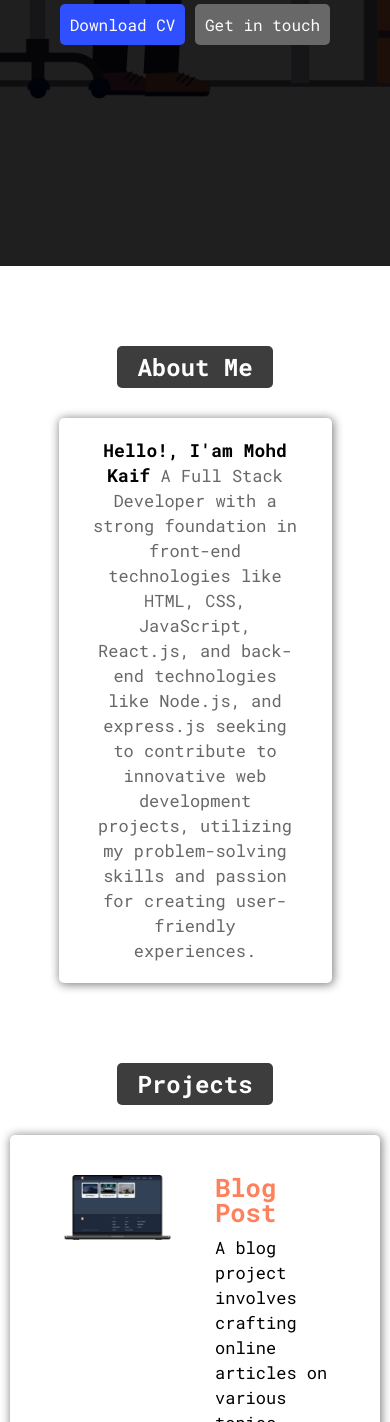
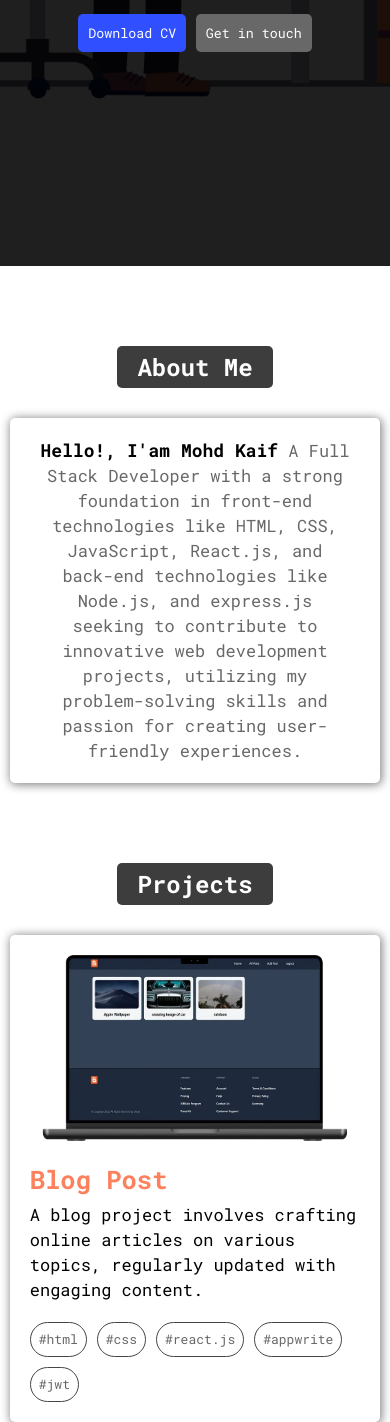
Before and after one commit to mohdkaif1729/my-portfolio, a plain HTML site: page index.html in a window 390 px wide. Shown: the part 578-2000 px from the top of the page. Drawn offline with Linux system fonts and the light colour scheme.

Commit message:
add reponsiveness for all devices

```diff
--- a/index.html
+++ b/index.html
@@ -29,8 +29,12 @@
                 </div>
             </div>
             <div class="btn-group">
-                <a href="https://drive.google.com/file/d/19WW8C77GNg4ffsznbLmbc_oBd7dygTws/view" class="download" target="_blank">Download CV</a>
-                <a href="#contact-us-bookmark" class="get-in-touch">Get in touch</a>
+                <a href="https://drive.google.com/file/d/19WW8C77GNg4ffsznbLmbc_oBd7dygTws/view"  target="_blank">
+                    <button class="download">Download CV</button>
+                </a>
+                <a href="#contact-us-bookmark" >
+                    <button class="get-in-touch">Get in touch</button>
+                </a>
             </div>
         </div>
 
--- a/style.css
+++ b/style.css
@@ -46,6 +46,7 @@ header{
     display: flex;
     align-items: center;
     flex-direction: column;
+    row-gap: 20px;
 }
 
 .about-profile img{
@@ -56,7 +57,6 @@ header{
 
 
 .profile-details{
-    margin-top: 20px;
     color: #ffffff;
     text-align: center;
 }
@@ -87,16 +87,13 @@ header{
     color: #ffffff;
 }
 
-.about-profile .btn-group{
-    margin-top: 30px;
-}
-
 /* resume download link */
 .download{
     background-color: #304fff;
     color: #ffffff;
     padding: 10px;
     border-radius: 5px;
+    border: none;
 }
 
 /* contact me bookmark */
@@ -105,6 +102,7 @@ header{
     color: #ffffff;
     padding: 10px;
     border-radius: 5px;
+    border: none;
 }
 
 /* main section and about-me section starts from here */
@@ -209,7 +207,6 @@ footer{
     background: linear-gradient(#e66465, #9198e5);
     display: flex;
     border-radius: 5px;
-
 }
 
 .contact-us .left{
@@ -266,3 +263,53 @@ footer{
     color: #ffffff;
     margin: 0px auto;
 }
+
+@media (max-width: 900px){
+    .about-me{
+        width: 95%;
+    }
+    .projects .projects-detail{
+        flex-direction: column;
+        align-items: center;
+    }
+    .projects .projects-detail .left, .right{
+        width: 80%;
+    }
+    .contact-us{
+        flex-direction: column;
+    }
+    .contact-us .left{
+        width: 100%;
+    }
+    .contact-us .right{
+        width: 100%;
+    }
+}
+
+@media (max-width: 600px) {
+    .projects .projects-detail .left, .right{
+        width: 100%;
+    }
+    .projects .projects-detail{
+
+        margin-bottom: 30px;
+    }
+}
+
+@media (max-width: 450px){
+    .contact-us{
+        padding: 10px;
+    }
+    .contact-us .right{
+        padding: 10px
+    }
+    .projects .projects-detail{
+        padding: 10px;
+    }
+    .projects .projects-detail .left, .right{
+        padding: 10px;
+    }
+    header .about-profile .btn-group{
+        margin-top: 10px;
+    }
+}
```
